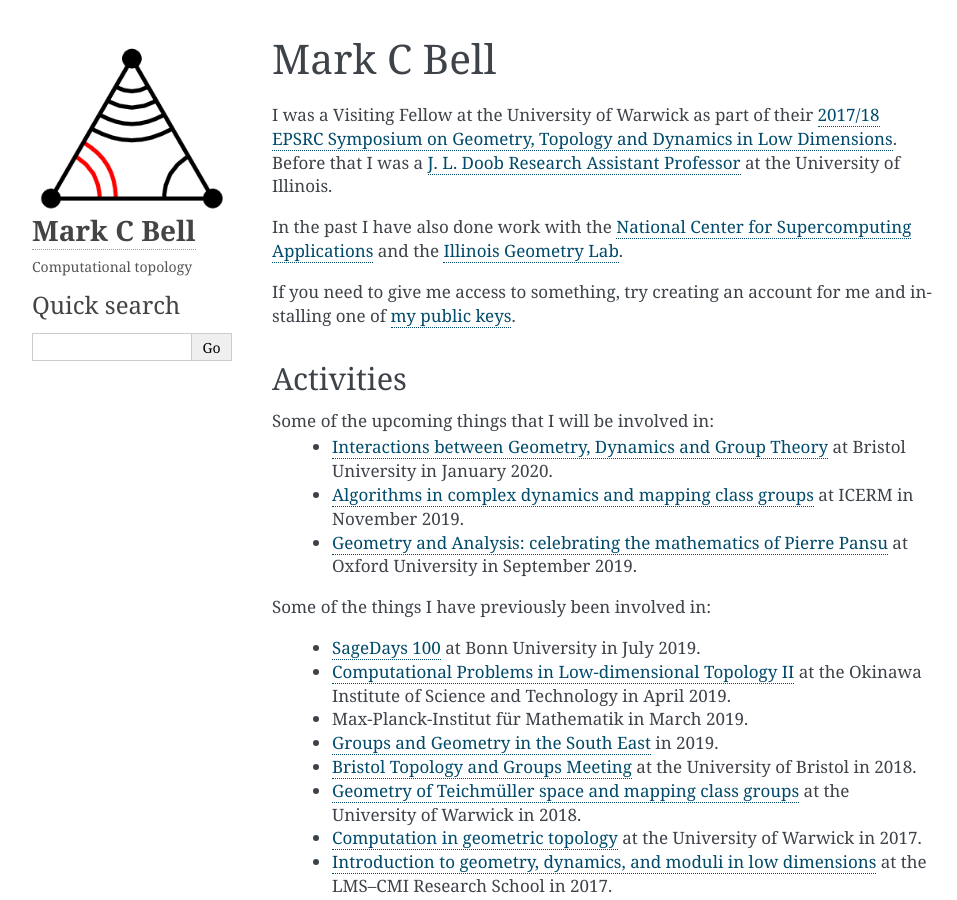
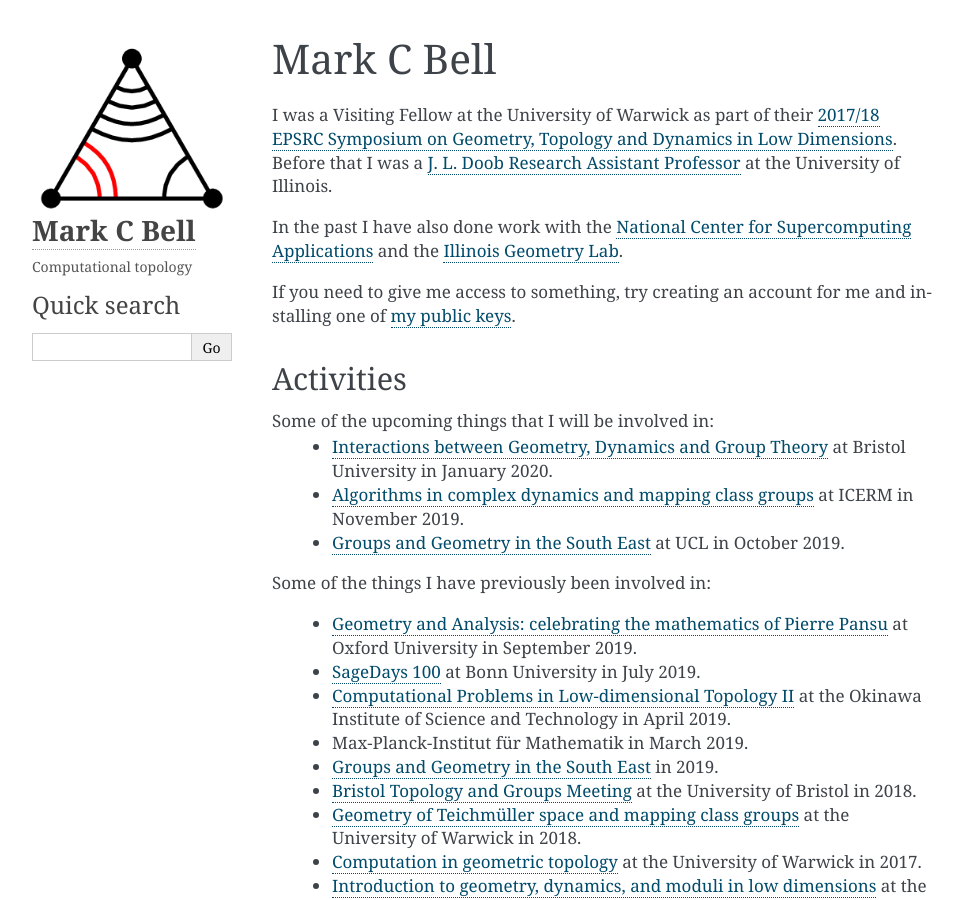
Before and after one commit to MarkCBell/MarkCBell.github.io, a Sphinx documentation site: the page built from source/index.rst, in a window 1280 px wide and 900 px high. Shown: the whole window, without its empty margins (148-1105 px from the left). Built offline with Sphinx 7.4.7, drawn with Linux system fonts in a browser that asks for light colours.

Commit message:
Added GGSE moved Oxford out.

```diff
--- a/source/index.rst
+++ b/source/index.rst
@@ -15,10 +15,11 @@ Activities
 Some of the upcoming things that I will be involved in:
  - `Interactions between Geometry, Dynamics and Group Theory <https://people.maths.bris.ac.uk/~jm13806/2020-LMS-SWSW.html>`_ at Bristol University in January 2020.
  - `Algorithms in complex dynamics and mapping class groups <https://icerm.brown.edu/events/ht19-3-acdm/>`_ at ICERM in November 2019.
- - `Geometry and Analysis: celebrating the mathematics of Pierre Pansu <https://sites.google.com/site/enricoledonne/pansu60/conference>`_ at Oxford University in September 2019.
+ - `Groups and Geometry in the South East <https://www.ucl.ac.uk/~ucahllo/ggse/>`_ at UCL in October 2019.
 
 Some of the things I have previously been involved in:
 
+ - `Geometry and Analysis: celebrating the mathematics of Pierre Pansu <https://sites.google.com/site/enricoledonne/pansu60/conference>`_ at Oxford University in September 2019.
  - `SageDays 100 <https://opendreamkit.org/2019/07/22/SageDays100/>`_ at Bonn University in July 2019.
  - `Computational Problems in Low-dimensional Topology II <https://groups.oist.jp/manifolds/mini-symposium-2019>`_ at the Okinawa Institute of Science and Technology in April 2019.
  - Max-Planck-Institut für Mathematik in March 2019.
```
Also changed, not shown: 5 other files.
